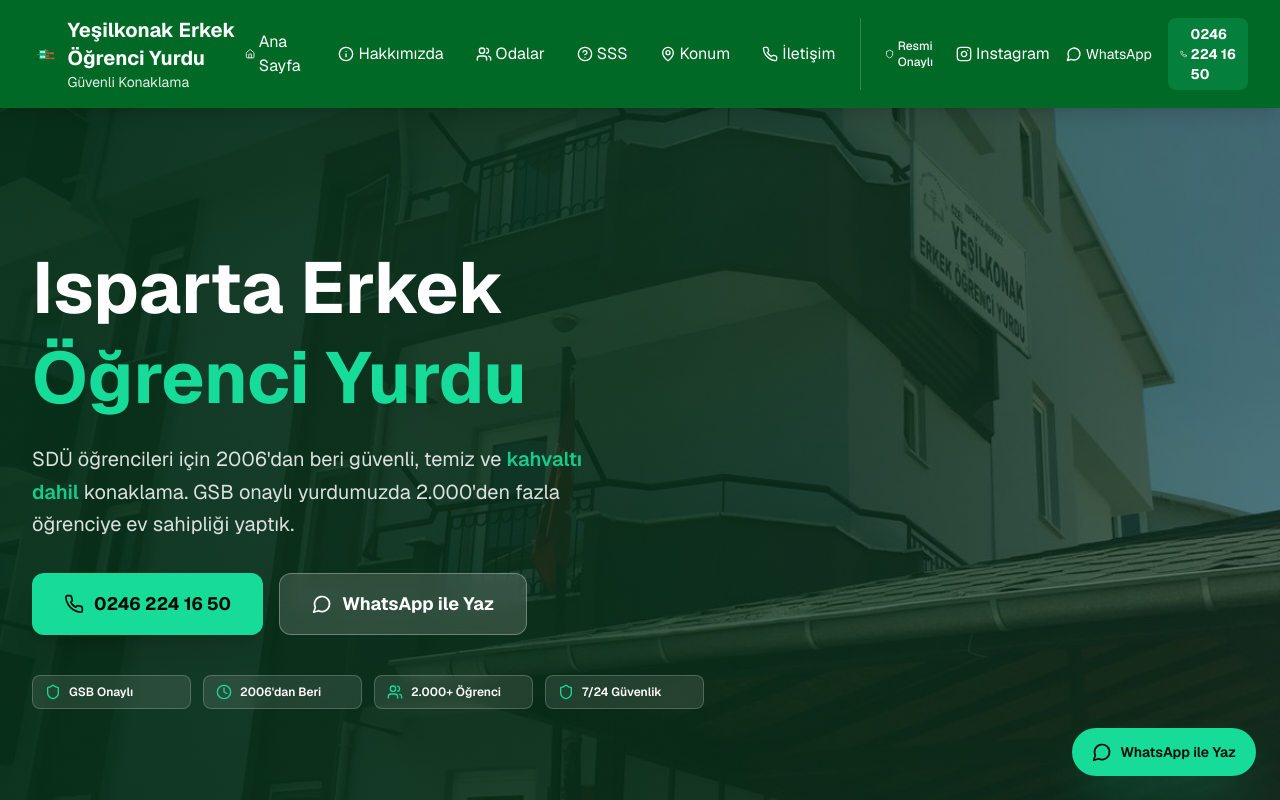
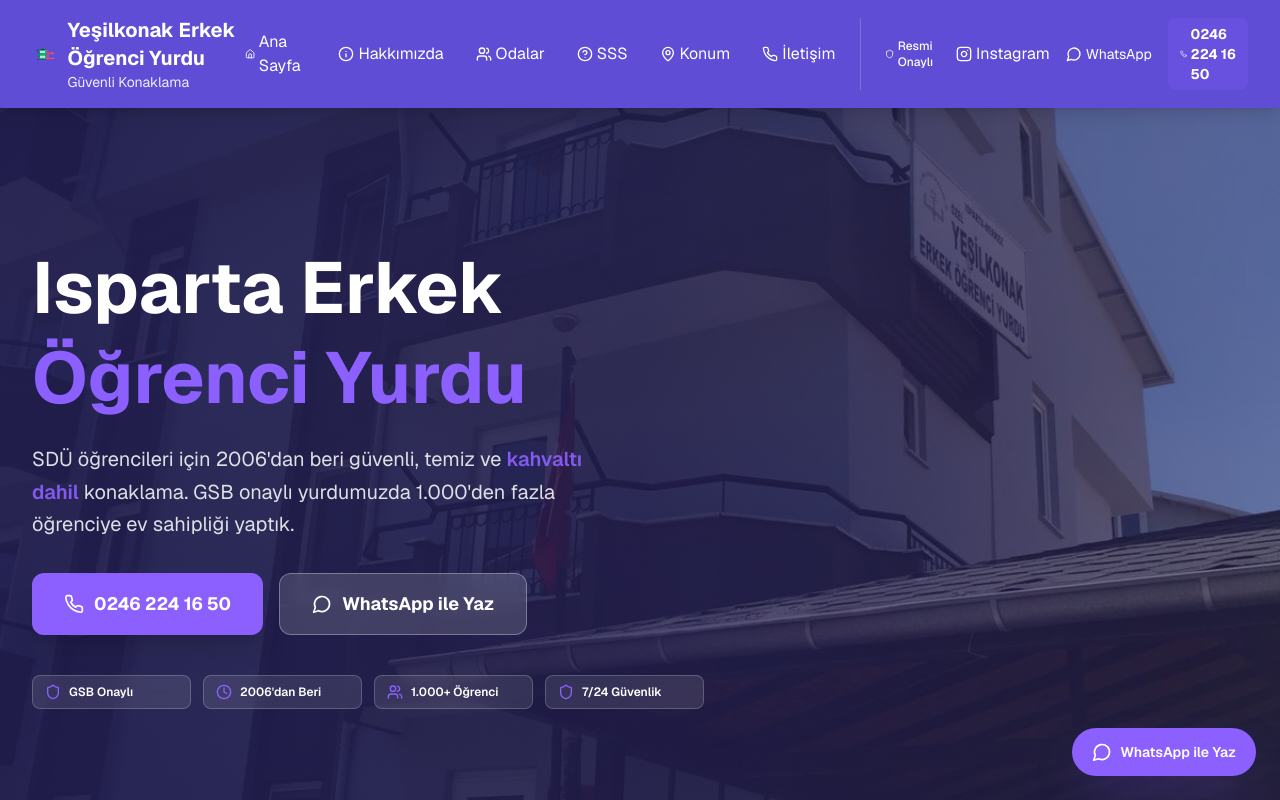
Before and after one commit to halilemreunal1/yesilkonak, a Next.js app: page / in a window 1280 px wide. Shown: the top 800 px of the page. Built offline with nearby package versions, Linux system fonts and the light colour scheme.

Commit message:
theme color changed.Mail updated

```diff
--- a/app/globals.css
+++ b/app/globals.css
@@ -4,76 +4,76 @@
 @custom-variant dark (&:is(.dark *));
 
 :root {
-  /* Deep Forest Theme */
-  --background: oklch(1 0 0);                        /* White */
-  --foreground: oklch(0.15 0.03 150);                /* Very dark forest text */
-  --card: oklch(0.98 0.015 148);                     /* Light sage tint #f0fdf4 */
-  --card-foreground: oklch(0.15 0.03 150);
+  /* Slate & Violet — Balanced & Airy */
+  --background: oklch(1 0 0);                        /* Pure white */
+  --foreground: oklch(0.15 0 0);                     /* Neutral dark gray — not indigo tinted */
+  --card: oklch(0.99 0.004 285);                     /* Near-white, barely lavender */
+  --card-foreground: oklch(0.15 0 0);
   --popover: oklch(1 0 0);
-  --popover-foreground: oklch(0.15 0.03 150);
-  --primary: oklch(0.45 0.14 150);                   /* Forest Green #15803d — navbar & buttons */
+  --popover-foreground: oklch(0.15 0 0);
+  --primary: oklch(0.52 0.20 283);                   /* Indigo-600 — medium weight, clearly purple */
   --primary-foreground: oklch(1 0 0);                /* White */
-  --secondary: oklch(0.79 0.17 162);                 /* Bright Mint #34d399 — accents & CTAs */
-  --secondary-foreground: oklch(0.12 0.03 150);      /* Dark text on mint */
-  --muted: oklch(0.97 0.012 148);                    /* Sage-tinted light bg */
-  --muted-foreground: oklch(0.42 0.04 148);          /* Medium sage */
-  --accent: oklch(0.79 0.17 162);                    /* Bright Mint */
-  --accent-foreground: oklch(0.12 0.03 150);
-  --destructive: oklch(0.6 0.2 35);
+  --secondary: oklch(0.62 0.23 291);                 /* Violet-500 — vibrant CTA accent */
+  --secondary-foreground: oklch(1 0 0);              /* White */
+  --muted: oklch(0.97 0 0);                          /* Clean light gray — no tint */
+  --muted-foreground: oklch(0.46 0 0);               /* Neutral medium gray */
+  --accent: oklch(0.62 0.23 291);                    /* Violet-500 */
+  --accent-foreground: oklch(1 0 0);
+  --destructive: oklch(0.6 0.2 25);
   --destructive-foreground: oklch(1 0 0);
-  --border: oklch(0.91 0.03 155);                    /* Soft sage border */
+  --border: oklch(0.92 0.005 285);                   /* Very light lavender-gray border */
   --input: oklch(1 0 0);
-  --ring: oklch(0.79 0.17 162 / 0.45);               /* Mint focus ring */
-  --chart-1: oklch(0.35 0.11 150);
-  --chart-2: oklch(0.79 0.17 162);
-  --chart-3: oklch(0.22 0.07 150);
-  --chart-4: oklch(0.88 0.12 162);
-  --chart-5: oklch(0.55 0.05 148);
+  --ring: oklch(0.62 0.23 291 / 0.4);               /* Violet focus ring */
+  --chart-1: oklch(0.52 0.20 283);
+  --chart-2: oklch(0.62 0.23 291);
+  --chart-3: oklch(0.38 0.15 283);
+  --chart-4: oklch(0.75 0.18 291);
+  --chart-5: oklch(0.55 0.05 285);
   --radius: 0.5rem;
-  --sidebar: oklch(0.98 0.015 148);
-  --sidebar-foreground: oklch(0.15 0.03 150);
-  --sidebar-primary: oklch(0.45 0.14 150);
+  --sidebar: oklch(0.99 0.004 285);
+  --sidebar-foreground: oklch(0.15 0 0);
+  --sidebar-primary: oklch(0.52 0.20 283);
   --sidebar-primary-foreground: oklch(1 0 0);
-  --sidebar-accent: oklch(0.79 0.17 162);
-  --sidebar-accent-foreground: oklch(0.12 0.03 150);
-  --sidebar-border: oklch(0.91 0.03 155);
-  --sidebar-ring: oklch(0.79 0.17 162 / 0.45);
+  --sidebar-accent: oklch(0.62 0.23 291);
+  --sidebar-accent-foreground: oklch(1 0 0);
+  --sidebar-border: oklch(0.92 0.005 285);
+  --sidebar-ring: oklch(0.62 0.23 291 / 0.4);
 }
 
 .dark {
-  /* Deep Forest — Dark Mode */
-  --background: oklch(0.11 0.025 150);               /* Near-black forest */
-  --foreground: oklch(0.94 0.015 148);               /* Soft sage white */
-  --card: oklch(0.17 0.04 150);                      /* Dark forest card */
-  --card-foreground: oklch(0.94 0.015 148);
-  --popover: oklch(0.17 0.04 150);
-  --popover-foreground: oklch(0.94 0.015 148);
-  --primary: oklch(0.79 0.17 162);                   /* Mint as primary in dark */
-  --primary-foreground: oklch(0.11 0.025 150);       /* Dark forest on mint */
-  --secondary: oklch(0.25 0.05 150);                 /* Dark forest card hover */
-  --secondary-foreground: oklch(0.94 0.015 148);
-  --muted: oklch(0.22 0.04 150);
-  --muted-foreground: oklch(0.65 0.04 148);
-  --accent: oklch(0.79 0.17 162);                    /* Mint accent */
-  --accent-foreground: oklch(0.11 0.025 150);
-  --destructive: oklch(0.50 0.20 35);
+  /* Slate & Violet — Dark Mode */
+  --background: oklch(0.11 0.04 285);                /* Near-black indigo */
+  --foreground: oklch(0.94 0.01 285);                /* Soft lavender white */
+  --card: oklch(0.17 0.05 283);                      /* Dark indigo card */
+  --card-foreground: oklch(0.94 0.01 285);
+  --popover: oklch(0.17 0.05 283);
+  --popover-foreground: oklch(0.94 0.01 285);
+  --primary: oklch(0.68 0.22 290);                   /* Lighter violet in dark mode */
+  --primary-foreground: oklch(0.11 0.04 285);
+  --secondary: oklch(0.27 0.07 283);                 /* Dark indigo hover */
+  --secondary-foreground: oklch(0.94 0.01 285);
+  --muted: oklch(0.22 0.06 283);
+  --muted-foreground: oklch(0.65 0.04 285);
+  --accent: oklch(0.68 0.22 290);
+  --accent-foreground: oklch(0.11 0.04 285);
+  --destructive: oklch(0.50 0.20 25);
   --destructive-foreground: oklch(0.94 0 0);
-  --border: oklch(0.26 0.05 150);
-  --input: oklch(0.22 0.04 150);
-  --ring: oklch(0.79 0.17 162 / 0.45);
-  --chart-1: oklch(0.79 0.17 162);
-  --chart-2: oklch(0.55 0.15 140);
-  --chart-3: oklch(0.32 0.10 148);
-  --chart-4: oklch(0.88 0.12 162);
+  --border: oklch(0.27 0.06 283);
+  --input: oklch(0.22 0.06 283);
+  --ring: oklch(0.68 0.22 290 / 0.45);
+  --chart-1: oklch(0.68 0.22 290);
+  --chart-2: oklch(0.54 0.26 290);
+  --chart-3: oklch(0.32 0.13 283);
+  --chart-4: oklch(0.80 0.18 290);
   --chart-5: oklch(0.645 0.246 16);
-  --sidebar: oklch(0.15 0.04 150);
-  --sidebar-foreground: oklch(0.94 0.015 148);
-  --sidebar-primary: oklch(0.79 0.17 162);
-  --sidebar-primary-foreground: oklch(0.11 0.025 150);
-  --sidebar-accent: oklch(0.55 0.15 140);
-  --sidebar-accent-foreground: oklch(0.94 0.015 148);
-  --sidebar-border: oklch(0.26 0.05 150);
-  --sidebar-ring: oklch(0.79 0.17 162 / 0.45);
+  --sidebar: oklch(0.15 0.05 283);
+  --sidebar-foreground: oklch(0.94 0.01 285);
+  --sidebar-primary: oklch(0.68 0.22 290);
+  --sidebar-primary-foreground: oklch(0.11 0.04 285);
+  --sidebar-accent: oklch(0.54 0.26 290);
+  --sidebar-accent-foreground: oklch(1 0 0);
+  --sidebar-border: oklch(0.27 0.06 283);
+  --sidebar-ring: oklch(0.68 0.22 290 / 0.45);
 }
 
 @theme inline {
--- a/app/layout.tsx
+++ b/app/layout.tsx
@@ -7,11 +7,11 @@ import "./globals.css"
 
 
 export const metadata: Metadata = {
-  title: "Isparta Erkek Öğrenci Yurdu | Yeşilkonak — SDÜ Yakını, GSB Onaylı",
+  title: "Isparta Erkek Öğrenci Yurdu | Yeşilkonak — GSB Onaylı",
   description:
-    "Isparta'da GSB onaylı, 2006'dan beri hizmet veren Yeşilkonak Erkek Öğrenci Yurdu. Kahvaltı dahil, 7/24 güvenlik, temizlik, WiFi. SDÜ'ye ulaşım kolaylığı. Hemen arayın: 0246 224 16 50",
+    "Isparta'da GSB onaylı Yeşilkonak Erkek Öğrenci Yurdu. Kahvaltı dahil, 7/24 güvenlik, WiFi, SDÜ'ye kolay ulaşım. 0246 224 16 50",
   keywords:
-    "Isparta erkek öğrenci yurdu, Süleyman Demirel Üniversitesi yurdu, SDU erkek yurdu, SDÜ yurdu, Isparta özel öğrenci yurdu, Isparta yurt, Isparta erkek yurdu, GSB onaylı yurt Isparta, Isparta yurt kahvaltı dahil, Modern Evler öğrenci yurdu, Yeşilkonak yurt",
+    "Isparta erkek öğrenci yurdu, Süleyman Demirel Üniversitesi yurdu, SDÜ yurdu, Isparta özel yurt, GSB onaylı yurt Isparta, Yeşilkonak yurt",
   authors: [{ name: "Yeşilkonak Erkek Öğrenci Yurdu" }],
   icons: {
     icon: "/logo.png",
@@ -19,16 +19,16 @@ export const metadata: Metadata = {
     apple: "/logo.png",
   },
   openGraph: {
-    title: "Yeşilkonak Erkek Öğrenci Yurdu — Isparta'nın En Köklü Yurdu",
+    title: "Yeşilkonak Erkek Öğrenci Yurdu — Isparta",
     description:
-      "20 yıldır 2.000+ öğrenciye ev sahipliği yaptık. Kahvaltı dahil, GSB onaylı, SDÜ yakını. Hemen ara veya ziyaret et.",
-    url: "https://ispartayurt.org",
+      "20 yıldır 1.000+ öğrenciye ev sahipliği yaptık. Kahvaltı dahil, GSB onaylı, SDÜ yakını. Hemen ara veya ziyaret et.",
+    url: "https://www.ispartayurt.org",
     siteName: "Yeşilkonak Erkek Öğrenci Yurdu",
     type: "website",
     locale: "tr_TR",
     images: [
       {
-        url: "https://ispartayurt.org/yesilkonak-building.jpeg",
+        url: "https://www.ispartayurt.org/yesilkonak-building.jpeg",
         width: 1200,
         height: 630,
         alt: "Yeşilkonak Erkek Öğrenci Yurdu — Isparta",
@@ -42,7 +42,7 @@ export const metadata: Metadata = {
   },
   robots: "index, follow",
   alternates: {
-    canonical: "https://ispartayurt.org",
+    canonical: "https://www.ispartayurt.org",
   },
 }
 
@@ -51,7 +51,7 @@ const localBusinessSchema = {
   "@type": "LodgingBusiness",
   name: "Özel Yeşilkonak Yükseköğretim Erkek Öğrenci Yurdu",
   alternateName: "Yeşilkonak Erkek Öğrenci Yurdu",
-  url: "https://ispartayurt.org",
+  url: "https://www.ispartayurt.org",
   telephone: ["+902462241650", "+905423145219"],
   email: "info@ispartayurt.org",
   address: {
@@ -86,7 +86,7 @@ const localBusinessSchema = {
   foundingDate: "2006",
   slogan: "Isparta'nın En Köklü Erkek Öğrenci Yurdu",
   sameAs: ["https://www.instagram.com/ispartayurt", "https://www.facebook.com/ispartayurt"],
-  image: "https://ispartayurt.org/yesilkonak-building.jpeg",
+  image: "https://www.ispartayurt.org/yesilkonak-building.jpeg",
 }
 
 const faqSchema = {
@@ -149,14 +149,6 @@ const faqSchema = {
         text: "Rezervasyon için 0246 224 16 50 numaralı telefonu arayabilir, WhatsApp üzerinden iletişime geçebilir veya yurdumuzu haftanın her günü 08:00-19:00 saatleri arasında ziyaret edebilirsiniz. Oda görmeden karar vermenizi önermiyoruz — sizi bekliyoruz!",
       },
     },
-    {
-      "@type": "Question",
-      name: "2025-2026 dönemi kontenjan durumu nedir?",
-      acceptedAnswer: {
-        "@type": "Answer",
-        text: "Kontenjanımız sınırlıdır ve her yıl hızla dolmaktadır. Erken kayıt yaptırmanızı tavsiye ederiz. Güncel kontenjan bilgisi için 0246 224 16 50 numaralı hattı arayabilirsiniz.",
-      },
-    },
   ],
 }
 
--- a/components/about-section.tsx
+++ b/components/about-section.tsx
@@ -30,7 +30,7 @@ export function AboutSection() {
     <section id="about" className="py-14 bg-muted/30">
       <div className="max-w-7xl mx-auto px-4 sm:px-6 lg:px-8">
         <div className="text-center mb-10">
-          <h2 className="text-3xl lg:text-4xl font-bold text-foreground mb-4">Hakkımızda</h2>
+          <h2 className="text-3xl lg:text-4xl font-bold text-foreground mb-4">Yeşilkonak Hakkında — 2006'dan Beri Isparta'da</h2>
           <p className="text-lg text-muted-foreground max-w-3xl mx-auto">
             Yılların deneyimi ile Isparta'da öğrenci konaklama hizmetinde öncü konumdayız. Yeşilkonak Erkek Öğrenci
             Yurdu olarak güvenli, temiz ve konforlu ortamımızda öğrencilerimizin eğitim hayatlarını destekliyoruz.
--- a/components/gallery-section.tsx
+++ b/components/gallery-section.tsx
@@ -115,7 +115,7 @@ export function GallerySection() {
     <section id="gallery" className="py-14 bg-muted/30">
       <div className="max-w-7xl mx-auto px-4 sm:px-6 lg:px-8">
         <div className="text-center mb-10">
-          <h2 className="text-3xl lg:text-4xl font-bold text-foreground mb-3">Galeri</h2>
+          <h2 className="text-3xl lg:text-4xl font-bold text-foreground mb-3">Yurt Fotoğrafları</h2>
           <p className="text-lg text-muted-foreground max-w-2xl mx-auto">
             Yurdumuzdaki yaşam alanları, odalar ve sosyal tesisleri keşfedin.
           </p>
--- a/components/header.tsx
+++ b/components/header.tsx
@@ -26,7 +26,7 @@ export function Header() {
               <img src="/logo.png" alt="Yeşilkonak Erkek Öğrenci Yurdu Logo" className="w-full h-full object-contain" />
             </div>
             <div>
-              <h1 className="text-xl font-bold">Yeşilkonak Erkek Öğrenci Yurdu</h1>
+              <span className="text-xl font-bold">Yeşilkonak Erkek Öğrenci Yurdu</span>
               <p className="text-sm opacity-90">Güvenli Konaklama</p>
             </div>
           </div>
--- a/components/hero-section.tsx
+++ b/components/hero-section.tsx
@@ -13,8 +13,8 @@ export function HeroSection() {
         style={{ backgroundImage: "url('/yesilkonak-building.jpeg')" }}
         aria-hidden="true"
       />
-      {/* Dark forest overlay for readability */}
-      <div className="absolute inset-0 bg-gradient-to-r from-green-950/90 via-green-950/80 to-green-950/55" aria-hidden="true" />
+      {/* Deep indigo overlay for readability */}
+      <div className="absolute inset-0 bg-gradient-to-r from-indigo-950/90 via-indigo-950/80 to-indigo-950/50" aria-hidden="true" />
 
       <div className="relative z-10 max-w-7xl mx-auto px-4 sm:px-6 lg:px-8 py-24 w-full">
         <div className="max-w-2xl">
@@ -28,7 +28,7 @@ export function HeroSection() {
           <p className="text-xl text-white/85 leading-relaxed mb-8 max-w-xl">
             SDÜ öğrencileri için 2006'dan beri güvenli, temiz ve{" "}
             <span className="font-semibold text-secondary/90">kahvaltı dahil</span>{" "}
-            konaklama. GSB onaylı yurdumuzda 2.000'den fazla öğrenciye ev sahipliği yaptık.
+            konaklama. GSB onaylı yurdumuzda 1.000'den fazla öğrenciye ev sahipliği yaptık.
           </p>
 
           {/* CTA Buttons */}
@@ -58,7 +58,7 @@ export function HeroSection() {
             {[
               { icon: Shield, label: "GSB Onaylı" },
               { icon: Clock, label: "2006'dan Beri" },
-              { icon: Users, label: "2.000+ Öğrenci" },
+              { icon: Users, label: "1.000+ Öğrenci" },
               { icon: Shield, label: "7/24 Güvenlik" },
             ].map((item, i) => (
               <div
--- a/components/services-section.tsx
+++ b/components/services-section.tsx
@@ -49,7 +49,7 @@ export function ServicesSection() {
     <section id="services" className="py-14">
       <div className="max-w-7xl mx-auto px-4 sm:px-6 lg:px-8">
         <div className="text-center mb-16">
-          <h2 className="text-3xl lg:text-4xl font-bold text-foreground mb-4">Hizmetlerimiz</h2>
+          <h2 className="text-3xl lg:text-4xl font-bold text-foreground mb-4">Oda Tipleri ve Hizmetlerimiz</h2>
           <p className="text-lg text-muted-foreground max-w-3xl mx-auto">
             Öğrencilerimizin konforlu ve verimli bir eğitim hayatı geçirmeleri için sunduğumuz kapsamlı hizmetler.
           </p>
@@ -80,7 +80,7 @@ export function ServicesSection() {
                 <img src="/single-person-room.webp" alt="Tek Kişilik Oda" className="w-full h-full object-cover" />
               </div>
               <CardContent className="p-6">
-                <h4 className="text-xl font-semibold mb-2">1 Kişilik Odalar</h4>
+                <p className="text-xl font-semibold mb-2">1 Kişilik Odalar</p>
                 <p className="text-muted-foreground mb-4">
                   Kişisel çalışma alanı, dolap, yatak ve mini buzdolabı bulunan özel odalar.
                 </p>
@@ -112,7 +112,7 @@ export function ServicesSection() {
                 <img src="/two-person-room.webp" alt="İki Kişilik Oda" className="w-full h-full object-cover" />
               </div>
               <CardContent className="p-6">
-                <h4 className="text-xl font-semibold mb-2">2 Kişilik Odalar</h4>
+                <p className="text-xl font-semibold mb-2">2 Kişilik Odalar</p>
                 <p className="text-muted-foreground mb-4">
                   İki öğrenci için tasarlanmış, sosyal ve ekonomik konaklama seçeneği.
                 </p>
```
Also changed, not shown: components/contact-section.tsx (+7 -7 lines), components/footer.tsx (+9 -9 lines), components/testimonials-section.tsx (+15 -16 lines), public/robots.txt, 2 other files (tests, documents, lock files or other folders).
